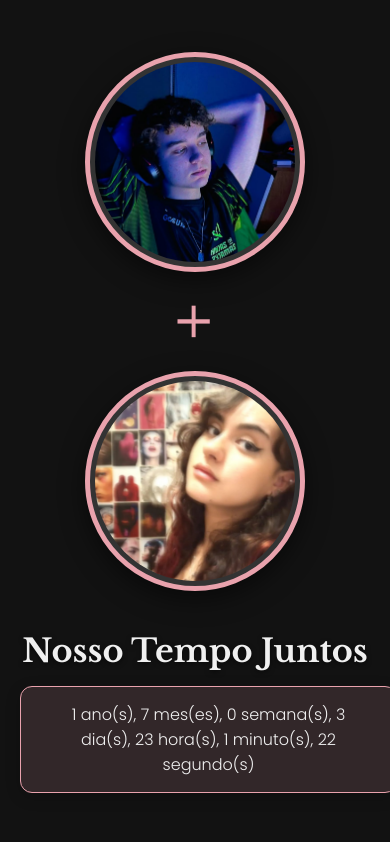
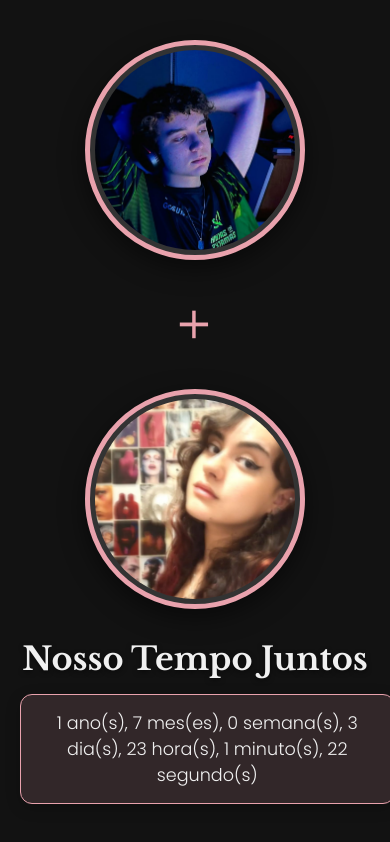
Before and after one commit to fezamba/mamba, a plain HTML site: page index.html in a window 390 px wide. Drawn offline with nearby package versions, Linux system fonts and the light colour scheme.

Commit message:
Update style.css

```diff
--- a/style.css
+++ b/style.css
@@ -88,26 +88,45 @@ body {
 @media (max-width: 768px) {
     .couple-container {
         flex-direction: column;
-        gap: 20px;
+        gap: 30px;
+        margin-bottom: 30px;
+    }
+
+    .time-container h1 {
+        font-size: 2.2rem;
+    }
+
+    #contador {
+        font-size: 1.3rem;
+        min-width: 0;
+        width: 95%;
+        padding: 18px 25px;
+    }
+
+    #me, #her {
+        width: 220px;
+        height: 220px;
+    }
+
+    .plus-sign {
+        transform: rotate(90deg);
+        font-size: 3.5rem;
+        margin: 0;
+    }
+}
+
+@media (max-width: 480px) {
+    #me, #her {
+        width: 200px;
+        height: 200px;
+    }
+
+    #contador {
+        font-size: 1.1rem;
+        padding: 15px 20px;
     }
 
     .time-container h1 {
         font-size: 2rem;
     }
-
-    #contador {
-        font-size: 1rem;
-        min-width: 0;
-        width: 90%;
-    }
-
-    #me, #her {
-        width: 200px;
-        height: 200px;
-    }
-
-    .plus-sign {
-        transform: rotate(90deg);
-        margin: -10px 0;
-    }
 }
```
